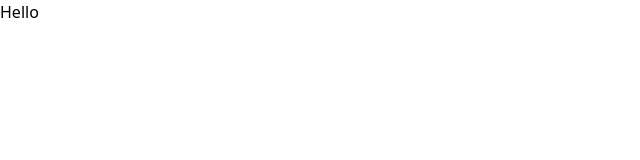
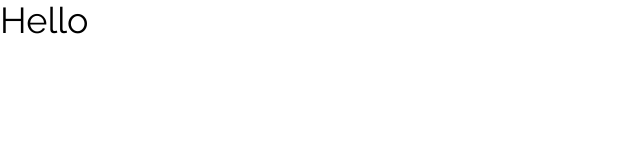
Before and after one commit to debbyuzuegbu/debby-portfolio-website, a React (Create React App) app: page / in a window 1280 px wide. Shown: the top 160 px of the page, without its empty margins (0-640 px from the left). Built offline with nearby package versions, Linux system fonts and the light colour scheme.

Commit message:
added Font

```diff
--- a/package.json
+++ b/package.json
@@ -8,6 +8,7 @@
     "@testing-library/user-event": "^13.5.0",
     "react": "^18.2.0",
     "react-dom": "^18.2.0",
+    "react-icons": "^4.7.1",
     "react-scripts": "5.0.1",
     "web-vitals": "^2.1.4"
   },
--- a/src/App.js
+++ b/src/App.js
@@ -1,7 +1,8 @@
-
 function App() {
   return (
-    <div><h1>Hello</h1></div>
+    <div>
+      <h1 className="text-4xl">Hello</h1>
+    </div>
   );
 }
 
--- a/src/index.css
+++ b/src/index.css
@@ -1,4 +1,11 @@
+@import url("https://fonts.googleapis.com/css2?family=Merriweather:wght@300;400;700&family=Montserrat:wght@100;300;400;600;800&family=Raleway:ital,wght@0,100;0,200;0,300;0,400;0,500;0,600;0,700;0,800;0,900;1,100;1,200;1,300;1,400;1,500;1,600;1,700;1,800;1,900&display=swap");
 
 @tailwind base;
 @tailwind components;
 @tailwind utilities;
+
+@layer base {
+  html {
+    font-family: "Raleway", sans-serif;
+  }
+}
--- a/tailwind.config.js
+++ b/tailwind.config.js
@@ -1,5 +1,6 @@
 /** @type {import('tailwindcss').Config} */
 module.exports = {
+  purge: ["./src/**/*.{html,js,jsx}"],
   content: [
     "./src/**/*.{js,jsx,ts,tsx}",
   ],
```
Also changed, not shown: 1 other file (tests, documents, lock files or other folders).
